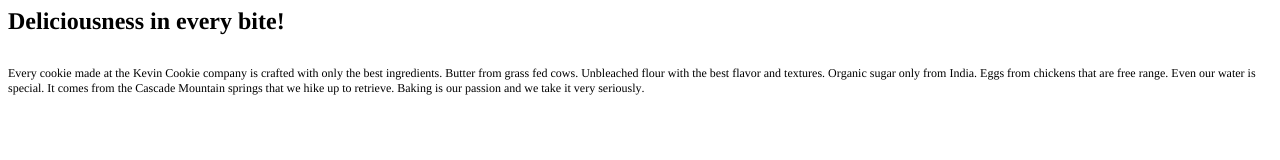
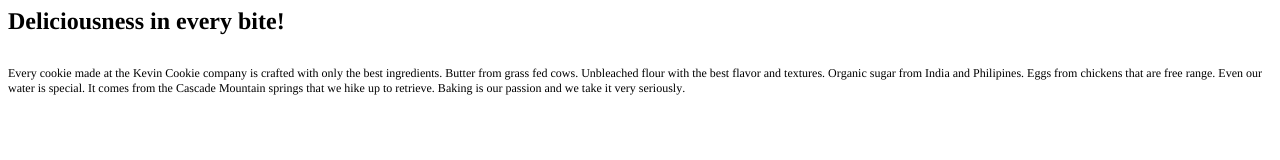
Before and after one commit to Dia-Sanjaasuren/Dia, a plain HTML site: page index.htm in a window 1280 px wide. Drawn offline with Linux system fonts and the light colour scheme.

Commit message:
Update index.htm

```diff
--- a/index.htm
+++ b/index.htm
@@ -15,6 +15,6 @@
 <body>
 <h1 style="margin: 0.0px 0.0px 16.1px 0.0px; font: 24.0px Times; -webkit-text-stroke: #000000"><span class="s1"><b>Deliciousness in every bite!</b></span></h1>
 <p class="p2"><span class="s1"></span><br></p>
-<p class="p3"><span class="s1">Every cookie made at the Kevin Cookie company is crafted with only the best ingredients. Butter from grass fed cows. Unbleached flour with the best flavor and textures. Organic sugar only from India. Eggs from chickens that are free range. Even our water is special. It comes from the Cascade Mountain springs that we hike up to retrieve. Baking is our passion and we take it very seriously.</span></p>
+<p class="p3"><span class="s1">Every cookie made at the Kevin Cookie company is crafted with only the best ingredients. Butter from grass fed cows. Unbleached flour with the best flavor and textures. Organic sugar from India and Philipines. Eggs from chickens that are free range. Even our water is special. It comes from the Cascade Mountain springs that we hike up to retrieve. Baking is our passion and we take it very seriously.</span></p>
 </body>
 </html>
```
